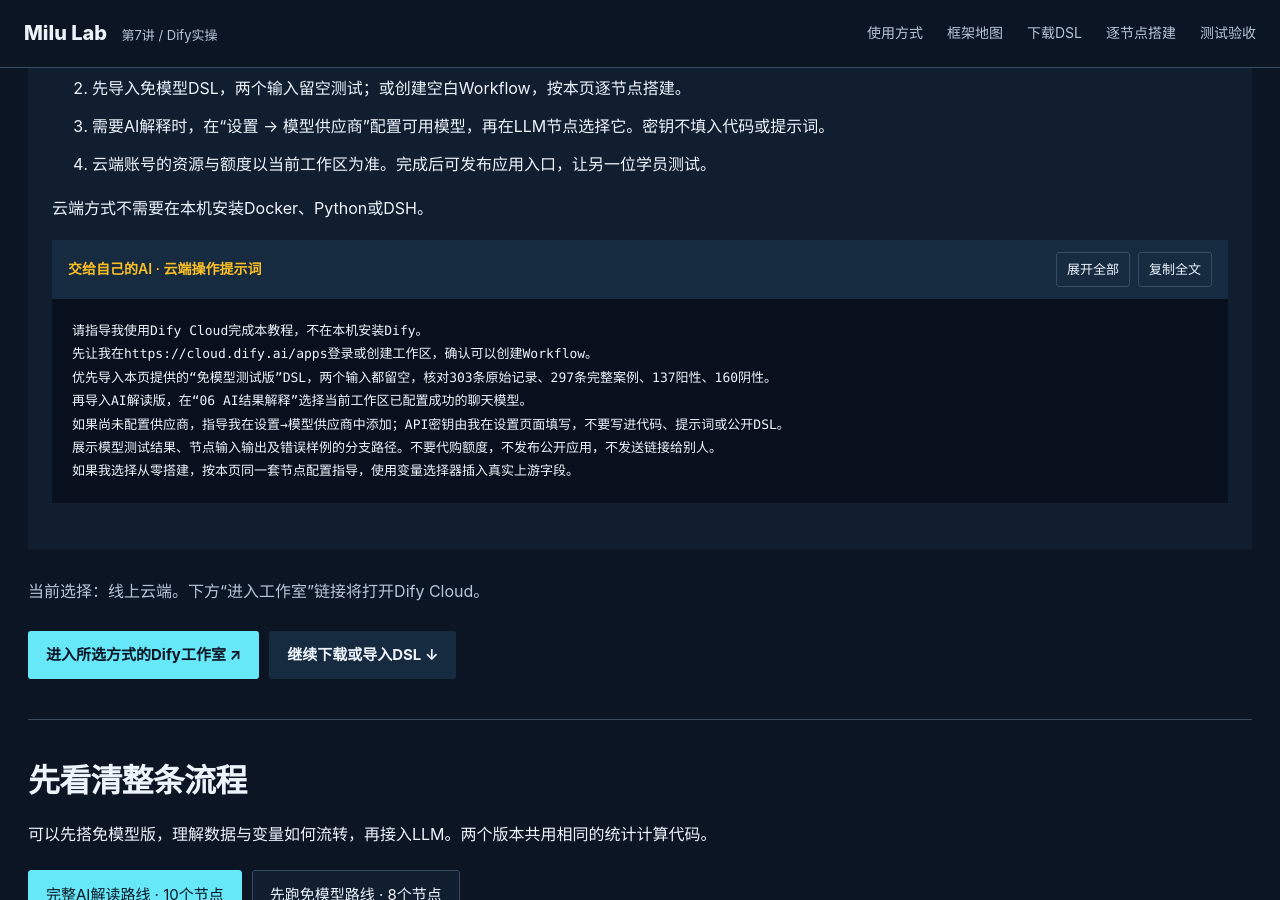
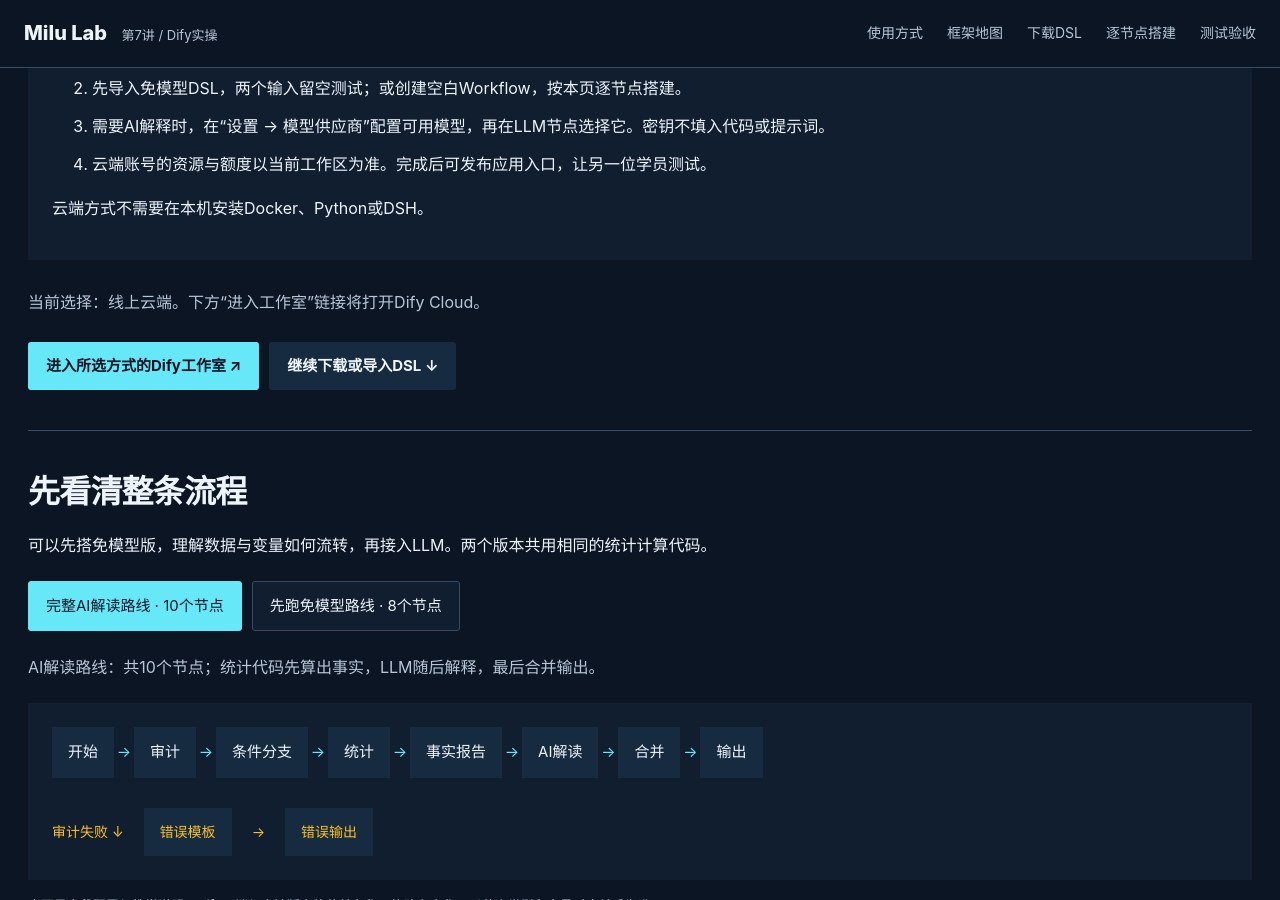
Before and after one commit to deerleo/deerleo.github.io, a Jekyll site: the page course/ai-data-analyse/dify.html, which Jekyll copies as it is, in a window 1280 px wide and 900 px high, scrolled down 1030 px. Built offline with Jekyll 4.4.1, drawn with Linux system fonts in a browser that asks for light colours.

Commit message:
精简 Dify 使用方式中的 AI 操作提示词

```diff
--- a/course/ai-data-analyse/dify.html
+++ b/course/ai-data-analyse/dify.html
@@ -3,21 +3,13 @@
 <section class="hero"><div><h1>用 Dify 搭建<br>公共卫生分析</h1><p class="lead">从空白画布到可分享的工作流。每个节点都给出配置、变量映射、生成提示词和完整代码，复制后即可在Dify中逐步验证。</p><div class="actions"><a class="primary" href="#prepare">开始逐节点搭建 ↓</a><a class="secondary" href="#downloads">先导入成品DSL</a></div><p class="caption">内置303条公开历史记录；代码真实计算，AI随后解释。无需在本机安装Python或部署统计API。</p></div><div class="receipt" aria-label="内置数据的本地参考结果"><div class="receipt-title"><b>这条工作流会产出什么</b><span>本地验算参考</span></div><div class="result-line"><span>输入记录 → 完整案例</span><strong>303 → 297</strong></div><div class="result-line"><span>阳性 / 阴性</span><strong>137 / 160</strong></div><div class="result-line"><span>样本阳性比例</span><strong>46.13%</strong></div><small>最终输出：事实表、AI解释、审计JSON与统计JSON。以上是病例样本结果，不能当作一般人群患病率。</small></div></section>
 <section class="usage" id="usage"><h2>两种使用方式</h2><p>先决定在哪里运行Dify，再使用下方相同的节点教程。云端免安装；本地部署需要Docker，模型供应商在各自的Dify工作区单独配置。</p><div class="mapping"><table><thead><tr><th>方式</th><th>入口</th><th>需要准备</th><th>后续步骤</th></tr></thead><tbody><tr><td>线上云端</td><td>cloud.dify.ai</td><td>账号、工作区；AI版另需可用模型</td><td>直接新建Workflow或导入DSL</td></tr><tr><td>本地安装</td><td>localhost:8080（本教程示例端口）</td><td>Docker、Compose与本机配置</td><td>启动后进入工作室，共用同一套DSL与节点配置</td></tr></tbody></table></div>
 <div class="environment-options" role="group" aria-label="选择Dify运行方式"><button data-environment="cloud" aria-pressed="true">线上云端 · Dify Cloud</button><button data-environment="local" aria-pressed="false">本地安装 · Docker Compose</button></div>
-<div data-environment-panel="cloud"><h3>线上云端：登录后直接开始</h3><ol><li>打开 <a href="https://cloud.dify.ai/apps" target="_blank" rel="noopener">cloud.dify.ai 工作室</a>，登录并进入工作区。</li><li>先导入免模型DSL，两个输入留空测试；或创建空白Workflow，按本页逐节点搭建。</li><li>需要AI解释时，在“设置 → 模型供应商”配置可用模型，再在LLM节点选择它。密钥不填入代码或提示词。</li><li>云端账号的资源与额度以当前工作区为准。完成后可发布应用入口，让另一位学员测试。</li></ol><p>云端方式不需要在本机安装Docker、Python或DSH。</p><div class="snippet prompt" id="block-cloud-setup-prompt"><div class="snippet-bar"><strong>交给自己的AI · 云端操作提示词</strong><div class="snippet-actions"><button type="button" class="expand" data-expand="block-cloud-setup-prompt" aria-expanded="false">展开全部</button><button type="button" class="copy" data-copy="cloud-setup-prompt">复制全文</button></div></div><pre><code id="cloud-setup-prompt">请指导我使用Dify Cloud完成本教程，不在本机安装Dify。
-先让我在https://cloud.dify.ai/apps登录或创建工作区，确认可以创建Workflow。
-优先导入本页提供的“免模型测试版”DSL，两个输入都留空，核对303条原始记录、297条完整案例、137阳性、160阴性。
-再导入AI解读版，在“06 AI结果解释”选择当前工作区已配置成功的聊天模型。
-如果尚未配置供应商，指导我在设置→模型供应商中添加；API密钥由我在设置页面填写，不要写进代码、提示词或公开DSL。
-展示模型测试结果、节点输入输出及错误样例的分支路径。不要代购额度，不发布公开应用，不发送链接给别人。
-如果我选择从零搭建，按本页同一套节点配置指导，使用变量选择器插入真实上游字段。</code></pre></div></div>
+<div data-environment-panel="cloud"><h3>线上云端：登录后直接开始</h3><ol><li>打开 <a href="https://cloud.dify.ai/apps" target="_blank" rel="noopener">cloud.dify.ai 工作室</a>，登录并进入工作区。</li><li>先导入免模型DSL，两个输入留空测试；或创建空白Workflow，按本页逐节点搭建。</li><li>需要AI解释时，在“设置 → 模型供应商”配置可用模型，再在LLM节点选择它。密钥不填入代码或提示词。</li><li>云端账号的资源与额度以当前工作区为准。完成后可发布应用入口，让另一位学员测试。</li></ol><p>云端方式不需要在本机安装Docker、Python或DSH。</p></div>
 <div data-environment-panel="local" id="local-install"><h3>本地安装：用Docker启动Dify</h3><p>按官方部署文档准备至少2核、4GiB内存及Compose 2.24.0+；macOS的Docker虚拟机建议按文档分配至少8GiB内存。Windows使用已启用WSL2的Docker Desktop。</p><p><a href="https://docs.docker.com/desktop/" target="_blank" rel="noopener">Docker Desktop官方安装</a> · <a href="https://docs.dify.ai/en/self-host/deploy/quick-start/docker-compose" target="_blank" rel="noopener">Dify官方Docker Compose部署文档</a></p><div class="snippet prompt" id="block-local-setup-prompt"><div class="snippet-bar"><strong>交给自己的AI · 本地安装提示词</strong><div class="snippet-actions"><button type="button" class="expand" data-expand="block-local-setup-prompt" aria-expanded="false">展开全部</button><button type="button" class="copy" data-copy="local-setup-prompt">复制全文</button></div></div><pre><code id="local-setup-prompt">请按Dify官方Docker Compose文档帮我在本机安装Dify：https://docs.dify.ai/en/self-host/deploy/quick-start/docker-compose 。
 先识别操作系统、CPU架构，检查Docker是否运行、Compose是否&gt;=2.24.0以及8080端口是否可用；核对内存，不覆盖已有Dify目录或.env。
 macOS/Windows优先使用Docker Desktop；Windows启用WSL2，在Ubuntu的Linux文件系统中放置项目并开启Docker Desktop的WSL Integration。Linux按官方文档安装Docker Engine与Compose。
 按需准备git、curl、jq、openssl，获取并记录官方最新稳定release标签，克隆到新目录dify-class，不用未冻结的开发分支。
 复制docker/.env.example为.env，生成DIFY_AGENT_LOCAL_SANDBOX_AUTH_TOKEN并只写入本机配置；不要回显真实密钥。将EXPOSE_NGINX_PORT设为8080，冲突时选空闲端口并同步修改访问地址。
 启动docker compose up -d，查看ps和必要日志；确认init_permissions一次性任务正常退出，其他服务正常。
-指导我打开http://localhost:8080/install初始化管理员，再打开/apps进入工作室；安装和测试模型供应商，然后导入本页DSL。
-先运行免模型版默认数据并核对303→297、137阳性/160阴性，再测试AI版和错误分支。
 给我实际采用的release、项目目录、端口、访问地址，以及启动、停止、重启和日志命令。安装失败时定位具体步骤，不伪造验收结果。
 本次只建立本机教学环境，不开放公网端口，不删除数据卷，不发送消息给别人。</code></pre></div><h4>手工路径：先检查环境</h4><div class="snippet config" id="block-local-prereq"><div class="snippet-bar"><strong>macOS / Linux · 前置检查</strong><div class="snippet-actions"><button type="button" class="expand" data-expand="block-local-prereq" aria-expanded="false">展开全部</button><button type="button" class="copy" data-copy="local-prereq">复制全文</button></div></div><pre><code id="local-prereq"># macOS：已装Homebrew时，按需补齐工具
 brew install git jq
```
